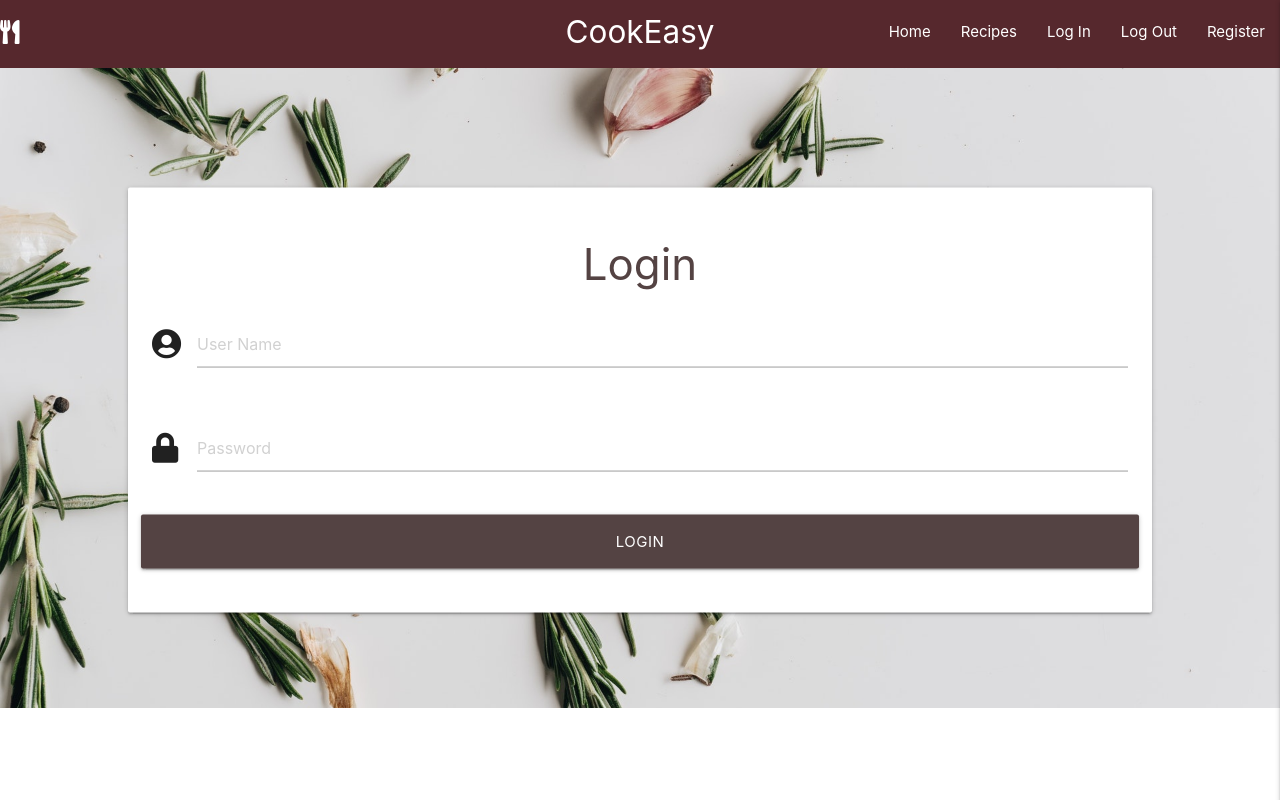
After one commit to ErnestaMajute/MS3, a Flask app: page /login in a window 1280 px wide. The commit adds this page. Run offline with Flask 2, Linux system fonts and the light colour scheme; some libraries are stand-ins or nearby versions.

Commit message:
Login template added, styled

```diff
--- a/app.py
+++ b/app.py
@@ -24,6 +24,11 @@ mongo = PyMongo(app)
 @app.route("/index")
 def index():
     return render_template("index.html")
+
+
+@app.route("/login")
+def login():
+    return render_template("login.html")
 
 
 @app.route("/register", methods=["GET", "POST"])
--- a/static/css/style.css
+++ b/static/css/style.css
@@ -67,3 +67,12 @@ nav {
     -ms-transform: translate(-50%, -50%);
     transform: translate(-50%, -50%);
 }
+
+.login-container {
+    height: 80vh;
+	background: url("../css/images/login-greens.jpg") no-repeat center center fixed;
+	-webkit-background-size: cover;
+	-moz-background-size: cover;
+	-o-background-size: cover;
+	background-size: cover;
+}
--- a/templates/base.html
+++ b/templates/base.html
@@ -26,7 +26,7 @@
                 <ul class="right hide-on-med-and-down">
                     <li><a href="{{ url_for('index') }}">Home</a></li>
                     <li><a href="#">Recipes</a></li>
-                    <li><a href="#">Log In</a></li>
+                    <li><a href="login">Log In</a></li>
                     <li><a href="#">Log Out</a></li>
                     <li><a href="{{ url_for('register') }}">Register</a></li>
                 </ul>
@@ -44,7 +44,7 @@
         <ul class="sidenav" id="mobile-demo">
             <li><a href="{{ url_for('index') }}">Home</a></li>
             <li><a href="#">Recipes</a></li>
-            <li><a href="#">Log In</a></li>
+            <li><a href="{{ url_for('login') }}">Log In</a></li>
             <li><a href="#">Log Out</a></li>
             <li><a href="{{ url_for('register') }}">Register</a></li>
         </ul>
--- /dev/null
+++ b/templates/login.html
@@ -0,0 +1,39 @@
+{% extends "base.html" %}
+{% block content %}
+
+    <section class="login-container">
+
+        <div class="row">
+            <form class="col s12 m8 offset-m2" method="POST" action="{{ url_for('register') }}">
+                <div class="card-panel centered">
+                    <h3 class="center dark-liver">Login</h3>
+                    <!-- user name -->
+                    <div class="row">
+                        <div class="input-field col s12">
+                            <i class="fas fa-user-circle prefix"></i>
+                            <input placeholder="User Name" id="username" name="username" type="text" minlength="8"
+                                maxlength="20" pattern="^[a-zA-Z0-9]{8,20}$" class="validate" required>
+                            <label for="username"></label>
+                        </div>
+                    </div>
+                    <!-- password -->
+                    <div class="row">
+                        <div class="input-field col s12">
+                            <i class="fas fa-lock prefix"></i>
+                            <input placeholder="Password" id="password" name="password" type="password" minlength="8"
+                                maxlength="20" pattern="^[a-zA-Z0-9]{8,20}$" class="validate" required>
+                            <label for="password"></label>
+                        </div>
+                    </div>
+                    <!-- register button -->
+                    <div class="row">
+                        <button type="submit" class="col s12 btn-large btns-dark">
+                            Login
+                        </button>
+                    </div>
+                </div>
+            </form>
+        </div>
+    </section>
+
+{% endblock %}
```
Also changed, not shown: static/css/images/login-greens.jpg (added).
